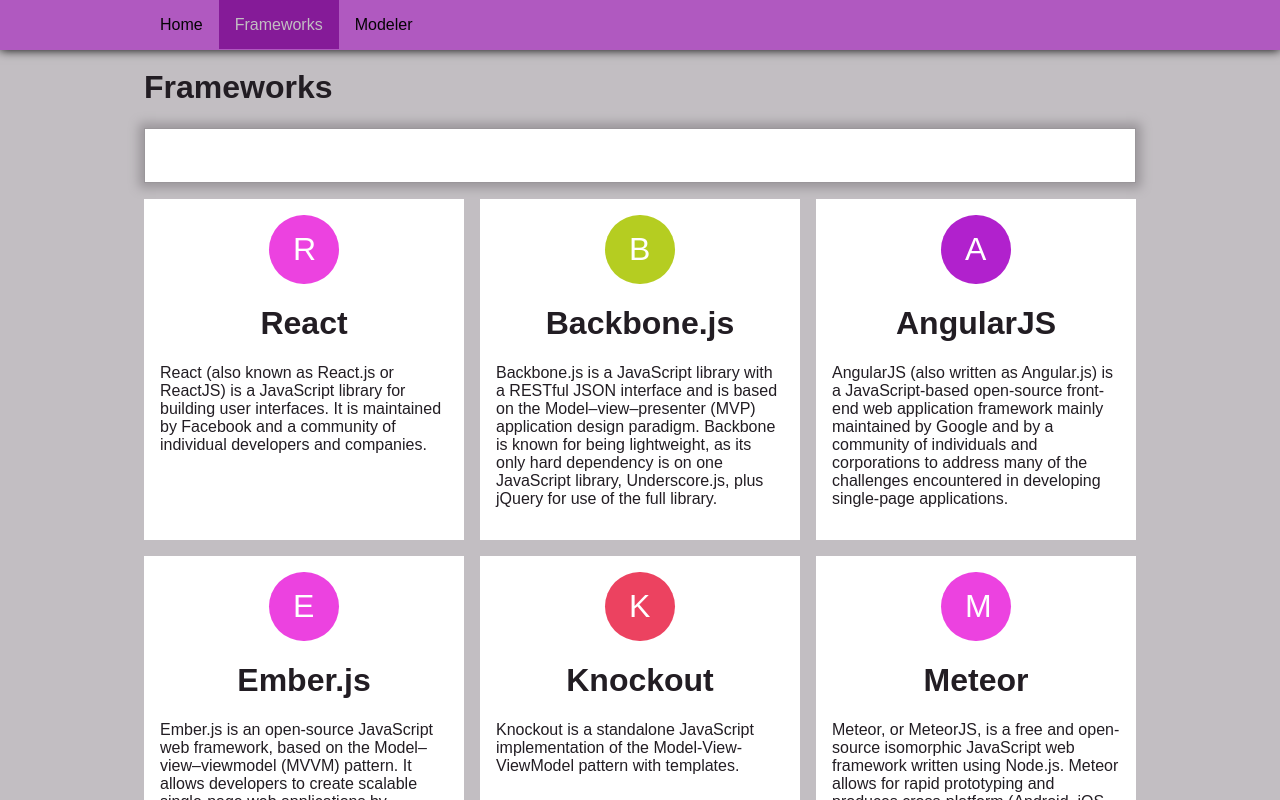
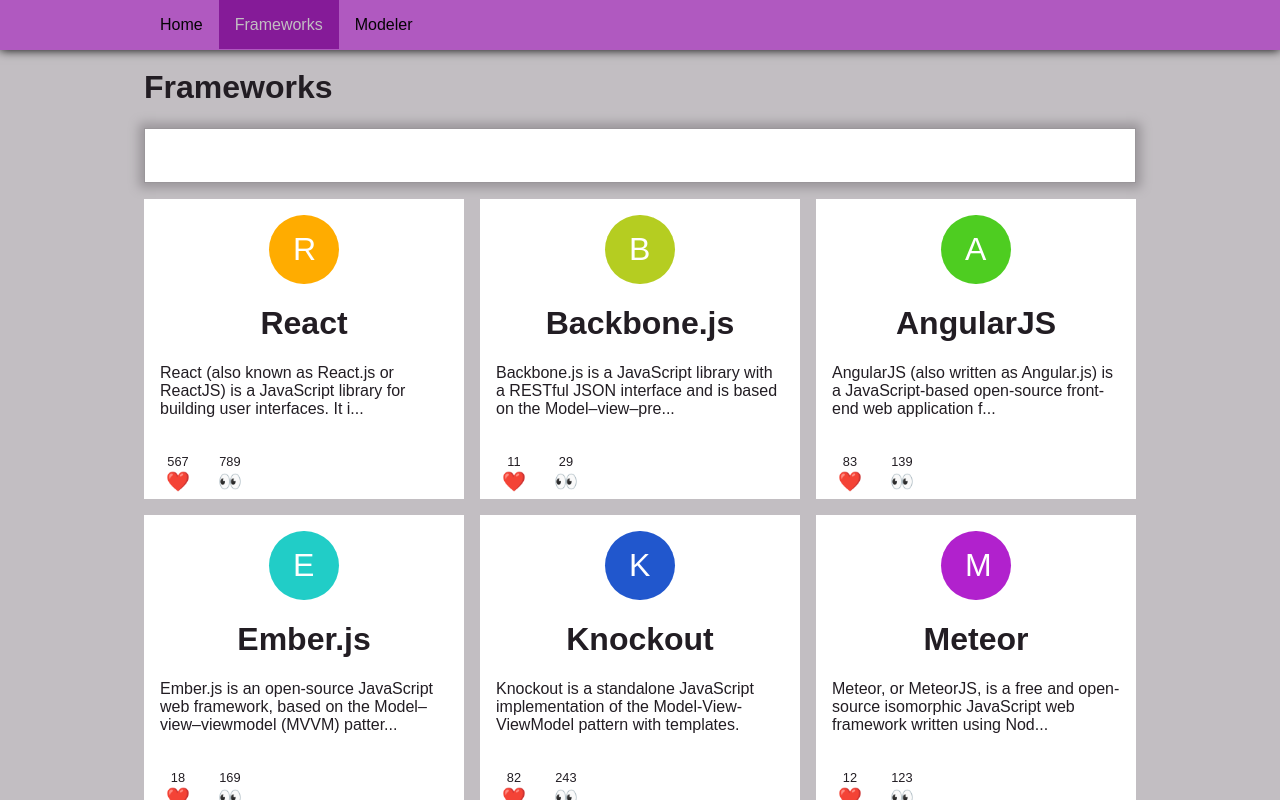
Before and after one commit to zafar-saleem/kamonde, a React (Vite) app: page /frameworks in a window 1280 px wide. Shown: the top 800 px of the page. Built offline with nearby package versions, Linux system fonts and the light colour scheme.

Commit message:
feat: views and likes buttons

```diff
--- a/src/components/pages/frameworks/components/ListItems/components/Item/Item.styled.tsx
+++ b/src/components/pages/frameworks/components/ListItems/components/Item/Item.styled.tsx
@@ -1,6 +1,8 @@
 import { styled } from "styled-components";
 
 export const ListItem = styled.li`
+  position: relative;
+  min-height: 300px;
   padding: ${props => props.theme.tokens.gutter.gutter100};
   background-color: #ffffff;
   transition: all 0.5s;
@@ -27,3 +29,11 @@
 export const Title = styled.h1`
   text-align: center;
 `;
+
+export const Actions = styled.div`
+  position: absolute;
+  bottom: 5px;
+  display: flex;
+  gap: 1rem;
+  font-size: 1.2rem;
+`;
--- a/src/components/pages/frameworks/components/ListItems/components/Item/Item.tsx
+++ b/src/components/pages/frameworks/components/ListItems/components/Item/Item.tsx
@@ -1,21 +1,24 @@
 import * as Styled from "./Item.styled";
+import Button from "./components/button";
 
-const colors = ["#ffac00", "#b5cd21", "#4ecd21", "#21cdc7", "#2157cd", "#b121cd", "#ec42e0", "#ec4260"];
+export const Item = ({ ...props }) => {
+  const trimDescription = (desc: string) => desc.length > 150 ? `${desc.substring(0, 100)}...` : desc;
 
-const getRandomColor = () => {
-  return colors[Math.ceil(Math.random() * colors.length - 1)];
-}
-
-export const Item = ({ ...props }) => (
+  const { listItems } = props;
+  return (
     <>
       {
-      props.listItems?.map((item: any, index: number) => (
+        listItems?.map((item: any, index: number) => (
           <Styled.ListItem key={index}>
-          <Styled.Avatar color={getRandomColor()}>{item.name.substring(0,1).toUpperCase()}</Styled.Avatar>
+            <Styled.Avatar color={item.color}>{item.name.substring(0,1).toUpperCase()}</Styled.Avatar>
             <Styled.Title>{item.name}</Styled.Title>
-          <p>{item.description}</p>
+            <p>{trimDescription(item.description)}</p>
+            <Styled.Actions>
+              <Button type="likes" likes={item.likes}>❤️</Button> <Button type="views" views={item.views}>👀</Button>
+            </Styled.Actions>
           </Styled.ListItem>
         ))
       }
     </>
   )
+}
--- /dev/null
+++ b/src/components/pages/frameworks/components/ListItems/components/Item/components/button/button.styled.tsx
@@ -0,0 +1,34 @@
+import styled from "styled-components";
+
+export const Wrapper = styled.div`
+  display: flex;
+  flex-direction: column;
+`;
+
+export const Button = styled.button`
+  cursor: pointer;
+  background: transparent;
+  border: none;
+  font-size: 1.2rem;
+  transition: all 0.3s;
+
+  @media (hover: hover) {
+    &:hover {
+      transform: scale3d(1.5, 1.5, 1.5)
+    }
+  }
+
+  &:active {
+    transform: scale3d(1.2, 1.2, 1.2)
+  }
+`;
+
+export const Likes = styled.span`
+  font-size: 0.8rem;
+  text-align: center;
+`;
+
+export const Views = styled.span`
+  font-size: 0.8rem;
+  text-align: center;
+`;
--- /dev/null
+++ b/src/components/pages/frameworks/components/ListItems/components/Item/components/button/button.tsx
@@ -0,0 +1,24 @@
+import * as Styled from "./button.styled";
+import { IButtons, Props } from "./interfaces";
+
+const Likes = ({ likes }: IButtons) => (
+  <Styled.Likes>{likes}</Styled.Likes>
+)
+
+const Views = ({ views }: IButtons) => (
+  <Styled.Views>{views}</Styled.Views>
+)
+
+const mapChildren: any = {
+  likes: ({ ...props }) => <Likes {...props} />,
+  views: ({ ...props }) => <Views {...props}/>,
+}
+
+export const Button = ({ children, type, ...props }: Props) => {
+  return (
+    <Styled.Wrapper>
+      {mapChildren[type]({ ...props })}
+      <Styled.Button>{children}</Styled.Button>
+    </Styled.Wrapper>
+  )
+}
--- /dev/null
+++ b/src/components/pages/frameworks/components/ListItems/components/Item/components/button/index.tsx
@@ -0,0 +1 @@
+export { Button as default } from "./button";
--- /dev/null
+++ b/src/components/pages/frameworks/components/ListItems/components/Item/components/button/interfaces.tsx
@@ -0,0 +1,9 @@
+export interface IButtons {
+  views?: number;
+  likes?: number;
+}
+
+export interface Props extends IButtons {
+  children?: React.ReactNode;
+  type: string;
+}
--- a/src/pages/items.ts
+++ b/src/pages/items.ts
@@ -2,47 +2,74 @@
   {
     name: "React",
     description:
-      "React (also known as React.js or ReactJS) is a JavaScript library for building user interfaces. It is maintained by Facebook and a community of individual developers and companies."
+      "React (also known as React.js or ReactJS) is a JavaScript library for building user interfaces. It is maintained by Facebook and a community of individual developers and companies.",
+    color: "#ffac00",
+    views: 789,
+    likes: 567,
   },
   {
     name: "Backbone.js",
     description:
-      "Backbone.js is a JavaScript library with a RESTful JSON interface and is based on the Model–view–presenter (MVP) application design paradigm. Backbone is known for being lightweight, as its only hard dependency is on one JavaScript library, Underscore.js, plus jQuery for use of the full library."
+      "Backbone.js is a JavaScript library with a RESTful JSON interface and is based on the Model–view–presenter (MVP) application design paradigm. Backbone is known for being lightweight, as its only hard dependency is on one JavaScript library, Underscore.js, plus jQuery for use of the full library.",
+    color: "#b5cd21",
+    views: 29,
+    likes: 11,
   },
   {
     name: "AngularJS",
     description:
-      "AngularJS (also written as Angular.js) is a JavaScript-based open-source front-end web application framework mainly maintained by Google and by a community of individuals and corporations to address many of the challenges encountered in developing single-page applications."
+      "AngularJS (also written as Angular.js) is a JavaScript-based open-source front-end web application framework mainly maintained by Google and by a community of individuals and corporations to address many of the challenges encountered in developing single-page applications.",
+    color: "#4ecd21",
+    views: 139,
+    likes: 83,
   },
   {
     name: "Ember.js",
     description:
-      "Ember.js is an open-source JavaScript web framework, based on the Model–view–viewmodel (MVVM) pattern. It allows developers to create scalable single-page web applications by incorporating common idioms and best practices into the framework."
+      "Ember.js is an open-source JavaScript web framework, based on the Model–view–viewmodel (MVVM) pattern. It allows developers to create scalable single-page web applications by incorporating common idioms and best practices into the framework.",
+    color: "#21cdc7",
+    views: 169,
+    likes: 18,
   },
   {
     name: "Knockout",
     description:
-      "Knockout is a standalone JavaScript implementation of the Model-View-ViewModel pattern with templates."
+      "Knockout is a standalone JavaScript implementation of the Model-View-ViewModel pattern with templates.",
+    color: "#2157cd",
+    views: 243,
+    likes: 82,
   },
   {
     name: "Meteor",
     description:
-      "Meteor, or MeteorJS, is a free and open-source isomorphic JavaScript web framework written using Node.js. Meteor allows for rapid prototyping and produces cross-platform (Android, iOS, Web) code."
+      "Meteor, or MeteorJS, is a free and open-source isomorphic JavaScript web framework written using Node.js. Meteor allows for rapid prototyping and produces cross-platform (Android, iOS, Web) code.",
+    color: "#b121cd",
+    views: 123,
+    likes: 12,
   },
   {
     name: "Vue.js",
     description:
-      "Vue.js (commonly referred to as Vue; pronounced /vjuː/, like view) is an open-source JavaScript framework for building user interfaces. Integration into projects that use other JavaScript libraries is simplified with Vue because it is designed to be incrementally adoptable."
+      "Vue.js (commonly referred to as Vue; pronounced /vjuː/, like view) is an open-source JavaScript framework for building user interfaces. Integration into projects that use other JavaScript libraries is simplified with Vue because it is designed to be incrementally adoptable.",
+    color: "#ec42e0",
+    views: 200,
+    likes: 78,
   },
   {
     name: "jQuery",
     description:
-      "jQuery is a cross - platform JavaScript library designed to simplify the client-side scripting of HTML. It is free, open-source software using the permissive MIT License. Web analysis indicates that it is the most widely deployed JavaScript library by a large margin."
+      "jQuery is a cross - platform JavaScript library designed to simplify the client-side scripting of HTML. It is free, open-source software using the permissive MIT License. Web analysis indicates that it is the most widely deployed JavaScript library by a large margin.",
+    color: "#ec4260",
+    views: 239,
+    likes: 178,
   },
   {
     name: "Underscore.js",
     description:
-      "Underscore.js is a JavaScript library which provides utility functions for common programming tasks.It is comparable to features provided by Prototype.js and the Ruby language, but opts for a functional programming design instead of extending object prototypes."
+      "Underscore.js is a JavaScript library which provides utility functions for common programming tasks.It is comparable to features provided by Prototype.js and the Ruby language, but opts for a functional programming design instead of extending object prototypes.",
+    color: "#21cdc7",
+    views: 169,
+    likes: 38,
   }
 ];
 
```
Lines whose indentation alone changed are shown as unchanged.
